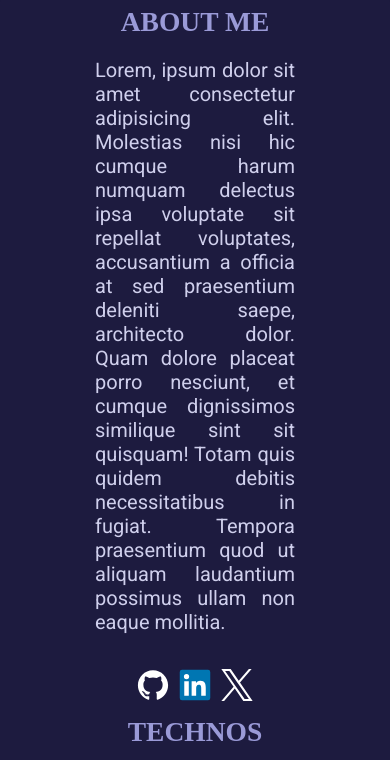
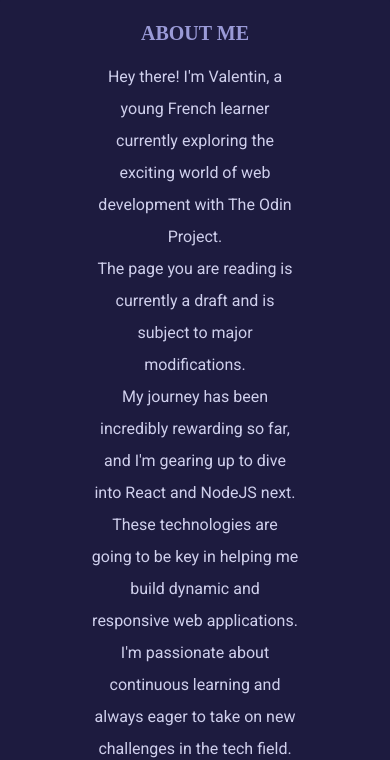
Before and after one commit to Hachounet/homepage, a website built with webpack: page src/index.html in a window 390 px wide. Shown: the part 168-928 px from the top of the page. Built offline with nearby package versions, Linux system fonts and the light colour scheme.

Commit message:
FEAT Intro responsive

```diff
--- a/src/index.html
+++ b/src/index.html
@@ -88,14 +88,22 @@
     <div class="portfolio">
       <div class="intro-container">
         <h2 class="text-white uppercase centered">About me</h2>
-        <p class="text-sec justified roboto-regular">
-          Lorem, ipsum dolor sit amet consectetur adipisicing elit. Molestias
-          nisi hic cumque harum numquam delectus ipsa voluptate sit repellat
-          voluptates, accusantium a officia at sed praesentium deleniti saepe,
-          architecto dolor. Quam dolore placeat porro nesciunt, et cumque
-          dignissimos similique sint sit quisquam! Totam quis quidem debitis
-          necessitatibus in fugiat. Tempora praesentium quod ut aliquam
-          laudantium possimus ullam non eaque mollitia.
+        <p class="text-sec centered roboto-regular">
+          Hey there! I'm Valentin, a young French learner currently exploring
+          the exciting world of web development with The Odin Project.<br />
+          The page you are reading is currently a draft and is subject to major
+          modifications. <br />
+          My journey has been incredibly rewarding so far, and I'm gearing up to
+          dive into React and NodeJS next. These technologies are going to be
+          key in helping me build dynamic and responsive web applications.
+          <br />
+          I'm passionate about continuous learning and always eager to take on
+          new challenges in the tech field. It's been a great adventure, and I'm
+          looking forward to connecting with others who share the same
+          enthusiasm for web development. <br />
+          Thanks for taking the time to learn a bit about me. Looking forward to
+          connecting! <br />
+          Best, Valentin.
         </p>
         <div class="icons-bar">
           <svg
--- a/src/style.scss
+++ b/src/style.scss
@@ -38,10 +38,6 @@
   text-align: center;
 }
 
-.justified {
-  text-align: justify;
-}
-
 .uppercase {
   text-transform: uppercase;
 }
@@ -68,7 +64,7 @@ body {
 
 header {
   position: relative;
-
+  padding-bottom: 1rem;
   width: 100%;
 
   svg {
@@ -105,13 +101,14 @@ h1 {
   font-size: 16px;
 
   h2 {
-    font-size: 2.75em;
+    font-size: 2.5em;
     color: var(--prim-clr);
   }
 
   p {
     padding: 1em;
-    font-size: 2em;
+    font-size: 1.75em;
+    line-height: 2em;
   }
 }
 
@@ -257,7 +254,11 @@ footer {
 
 @media screen and (max-width: 570px) {
   .intro-container {
-    font-size: 10px;
+    font-size: 8px;
+
+    p {
+      font-size: 2em;
+    }
   }
 
   footer {
```
